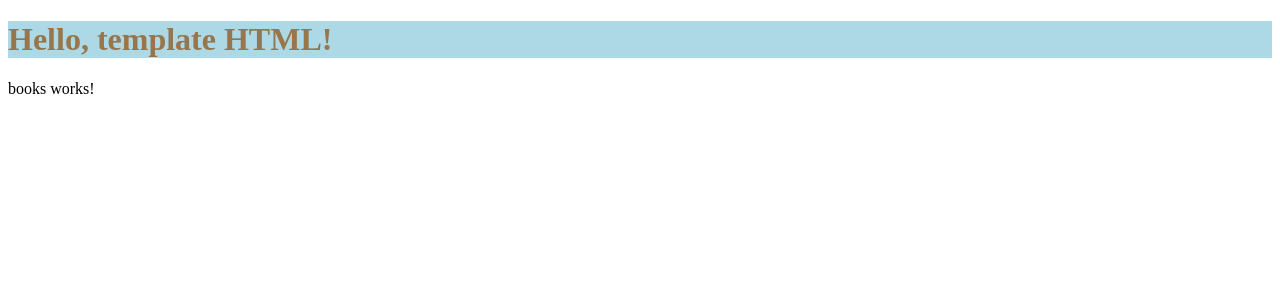
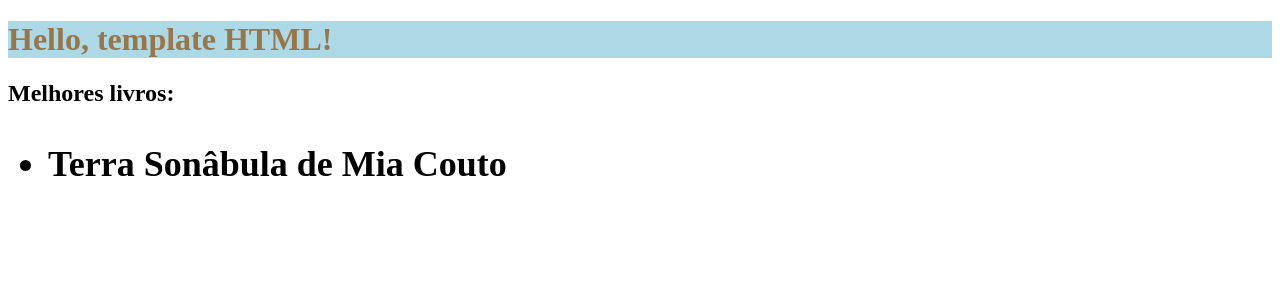
Before and after one commit to benitomiyazato/angular14, an Angular app: page / in a window 1280 px wide. Shown: the top 300 px of the page. Built offline with nearby package versions, Linux system fonts and the light colour scheme.

Commit message:
interpolation

```diff
--- a/src/app/books/books.component.html
+++ b/src/app/books/books.component.html
@@ -1 +1,4 @@
-<p>books works!</p>
+<h2>Melhores livros: <h2>
+  <ul>
+    <li>{{ name }} de {{ author }}</li>
+  </ul>
--- a/src/app/books/books.component.ts
+++ b/src/app/books/books.component.ts
@@ -6,5 +6,7 @@ import { Component } from '@angular/core';
   styleUrls: ['./books.component.css']
 })
 export class BooksComponent {
+  name: string = "Terra Sonâbula";
+  author: string = "Mia Couto";
 
 }
```
